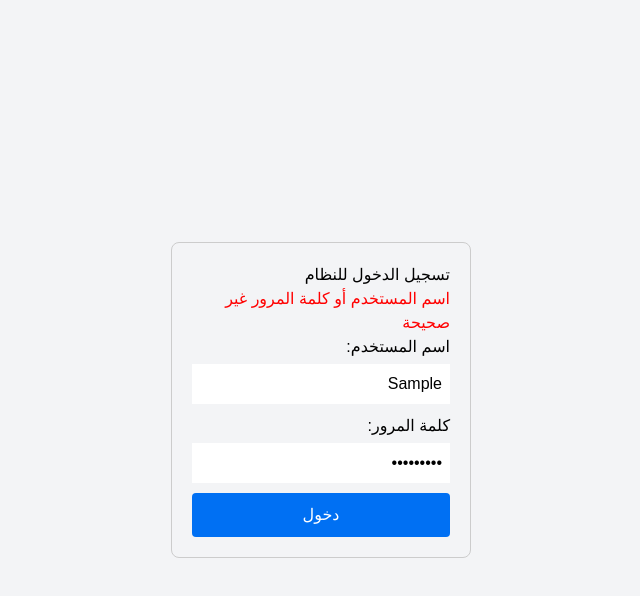
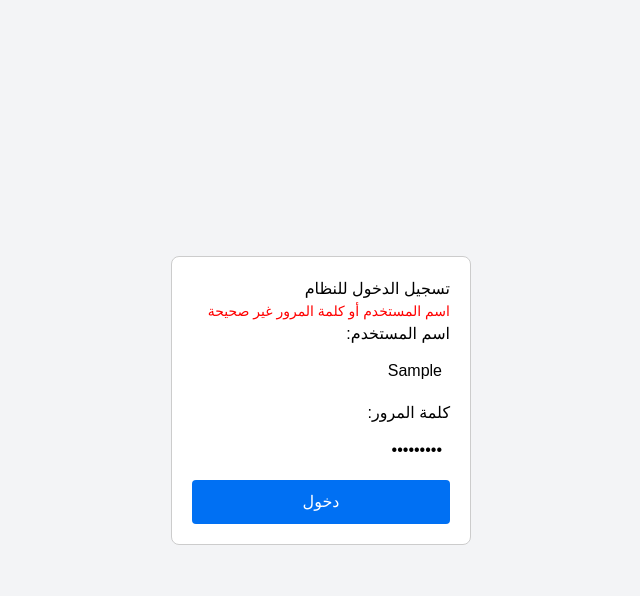
Before and after one commit to sharef24zu/Erp-system-zubedat, a React (Vite) app: page / in a window 1280 px wide. Both pictures are taken after typing "Sample", "Sample123" into the empty fields and a click on the button "دخول". Shown: the top 596 px of the page, without its empty margins (374-1014 px from the left). Built offline with nearby package versions, Linux system fonts and the light colour scheme; no server answers; the database is empty; the HTML template or start-up script is replaced by a standard one.

Commit message:
Update App.tsx

```diff
--- a/src/App.tsx
+++ b/src/App.tsx
@@ -1,27 +1,42 @@
 import React, { useState } from 'react';
-import { supabase } from './supabaseClient';
+import { createClient } from '@supabase/supabase-js';
+
+// إنشاء اتصال Supabase باستخدام متغيّرات Vercel المباشرة
+const supabaseUrl = import.meta.env.VITE_SUPABASE_URL || '';
+const supabaseAnonKey = import.meta.env.VITE_SUPABASE_ANON_KEY || '';
+const supabase = createClient(supabaseUrl, supabaseAnonKey);
 
 export default function App() {
   const [userId, setUserId] = useState('');
   const [password, setPassword] = useState('');
   const [user, setUser] = useState<any>(null);
   const [error, setError] = useState('');
+  const [loading, setLoading] = useState(false);
 
   const handleLogin = async (e: React.FormEvent) => {
     e.preventDefault();
     setError('');
+    setLoading(true);
 
+    try {
       const { data, error } = await supabase
         .from('system_users')
         .select('*')
         .eq('user_id', userId)
         .eq('password_hash', password)
-      .single();
+        .maybeSingle();
 
-    if (error || !data) {
+      if (error) {
+        setError('خطأ في الاتصال بقاعدة البيانات: ' + error.message);
+      } else if (!data) {
         setError('اسم المستخدم أو كلمة المرور غير صحيحة');
       } else {
         setUser(data);
+      }
+    } catch (err: any) {
+      setError('حدث خطأ غير متوقع: ' + err.message);
+    } finally {
+      setLoading(false);
     }
   };
 
@@ -30,25 +45,48 @@ export default function App() {
       <div style={{ padding: 20, fontFamily: 'sans-serif', direction: 'rtl' }}>
         <h1>مرحباً بك، {user.full_name}</h1>
         <p>الصلاحية: {user.role}</p>
-        <button onClick={() => setUser(null)}>تسجيل الخروج</button>
+        <button
+          onClick={() => setUser(null)}
+          style={{ padding: '8px 16px', background: '#e53e3e', color: '#fff', border: 'none', borderRadius: 4, cursor: 'pointer' }}
+        >
+          تسجيل الخروج
+        </button>
       </div>
     );
   }
 
   return (
     <div style={{ display: 'flex', justifyContent: 'center', alignItems: 'center', height: '100vh', fontFamily: 'sans-serif', direction: 'rtl' }}>
-      <form onSubmit={handleLogin} style={{ border: '1px solid #ccc', padding: 20, borderRadius: 8, width: 300 }}>
-        <h2>تسجيل الدخول للنظام</h2>
-        {error && <p style={{ color: 'red' }}>{error}</p>}
+      <form onSubmit={handleLogin} style={{ border: '1px solid #ccc', padding: 20, borderRadius: 8, width: 300, background: '#fff' }}>
+        <h2 style={{ marginTop: 0 }}>تسجيل الدخول للنظام</h2>
+        {error && <p style={{ color: 'red', fontSize: 14 }}>{error}</p>}
         <div style={{ marginBottom: 10 }}>
           <label>اسم المستخدم:</label>
-          <input type="text" value={userId} onChange={(e) => setUserId(e.target.value)} style={{ width: '100%', padding: 8, marginTop: 5 }} required />
+          <input
+            type="text"
+            value={userId}
+            onChange={(e) => setUserId(e.target.value)}
+            style={{ width: '100%', padding: 8, marginTop: 5, boxSizing: 'border-box' }}
+            required
+          />
         </div>
         <div style={{ marginBottom: 10 }}>
           <label>كلمة المرور:</label>
-          <input type="password" value={password} onChange={(e) => setPassword(e.target.value)} style={{ width: '100%', padding: 8, marginTop: 5 }} required />
+          <input
+            type="password"
+            value={password}
+            onChange={(e) => setPassword(e.target.value)}
+            style={{ width: '100%', padding: 8, marginTop: 5, boxSizing: 'border-box' }}
+            required
+          />
         </div>
-        <button type="submit" style={{ width: '100%', padding: 10, background: '#0070f3', color: '#fff', border: 'none', borderRadius: 4, cursor: 'pointer' }}>دخول</button>
+        <button
+          type="submit"
+          disabled={loading}
+          style={{ width: '100%', padding: 10, background: '#0070f3', color: '#fff', border: 'none', borderRadius: 4, cursor: 'pointer' }}
+        >
+          {loading ? 'جاري التحقق...' : 'دخول'}
+        </button>
       </form>
     </div>
   );
```
Lines whose indentation alone changed are shown as unchanged.
